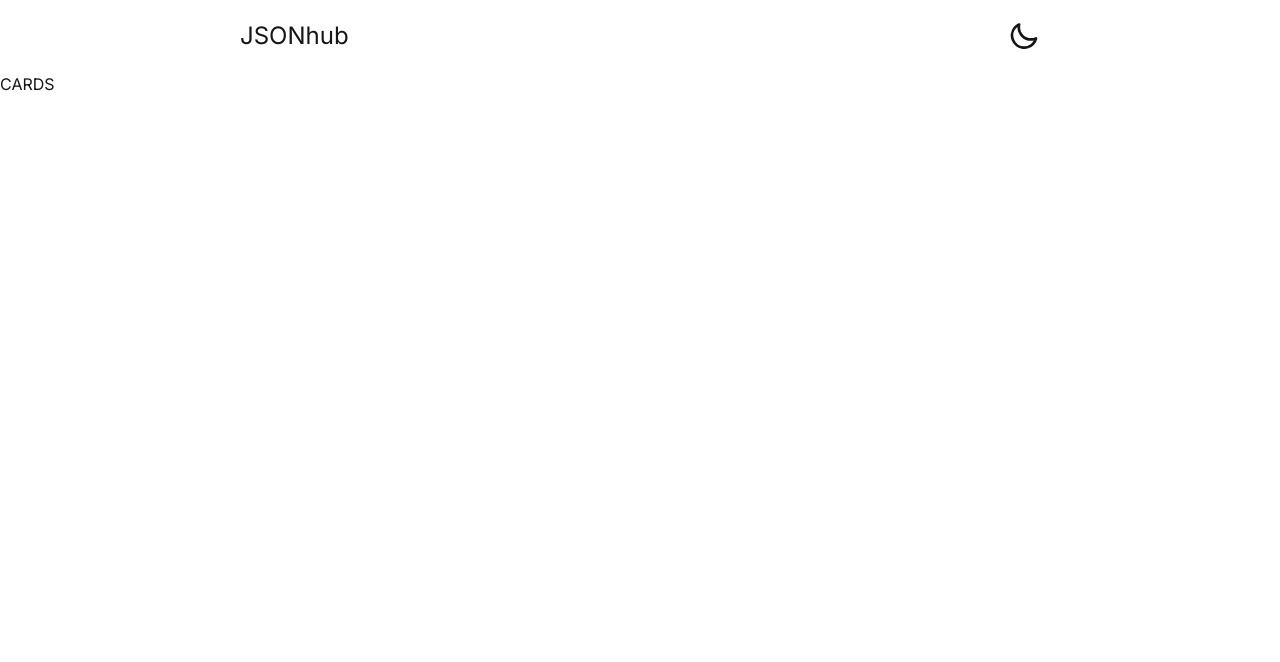
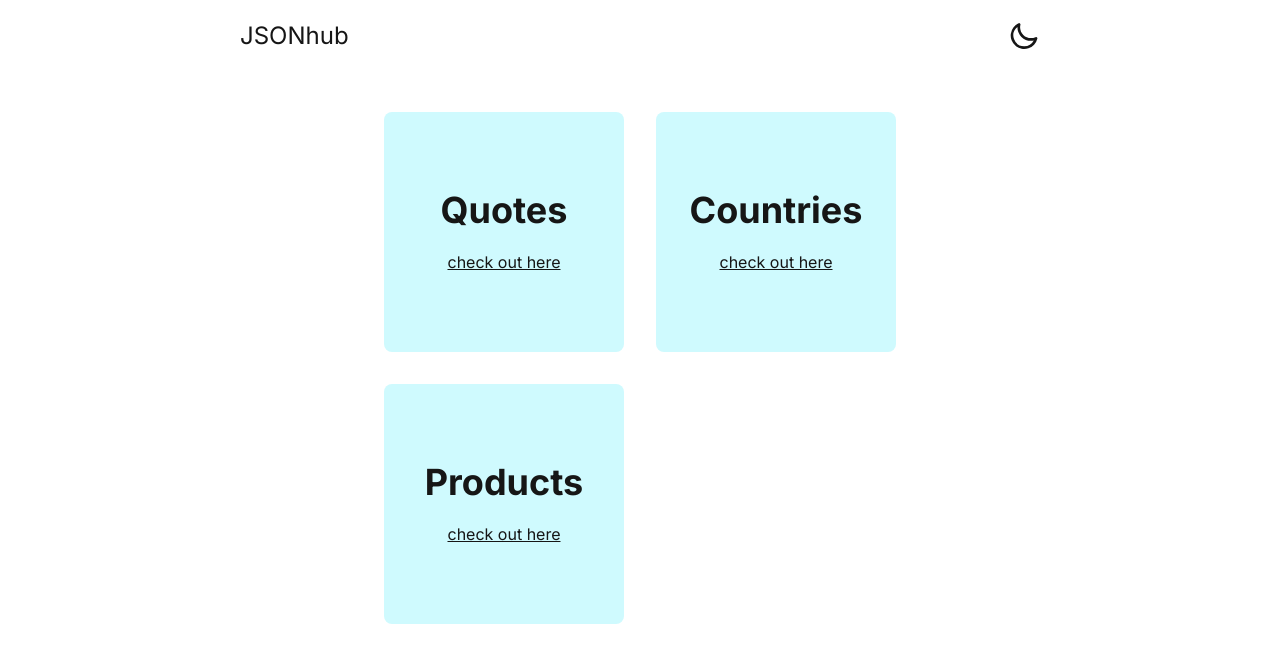
Before and after one commit to ShahbajAlam/JSON-API, a Next.js app: page /cards in a window 1280 px wide. Shown: the top 662 px of the page. Built offline with nearby package versions, Linux system fonts and the light colour scheme.

Commit message:
modified:   app/cards/page.tsx 	modified:   app/globals.css 	new file:   app/quotes/page.tsx 	new file:   components/Card.tsx 	modified:   components/Carousel.tsx 	new file:   public/quote.jpeg

```diff
--- a/app/cards/page.tsx
+++ b/app/cards/page.tsx
@@ -1,3 +1,33 @@
-const Cards = () => <h1>CARDS</h1>;
+import Card from "@/components/Card";
+
+const cards = [
+    {
+        name: "Quotes",
+        href: "/quotes",
+    },
+    {
+        name: "Countries",
+        href: "/countries",
+    },
+    {
+        name: "Products",
+        href: "/products",
+    },
+];
+
+const Cards = () => {
+    return (
+        <div className="w-[75%] mx-auto p-10 cards">
+            {cards.map((card, i) => (
+                <Card
+                    index={i}
+                    key={card.href}
+                    href={card.href}
+                    name={card.name}
+                />
+            ))}
+        </div>
+    );
+};
 
 export default Cards;
--- a/app/globals.css
+++ b/app/globals.css
@@ -11,3 +11,11 @@
 ::-webkit-scrollbar {
     display: none;
 }
+
+@layer components {
+    .cards {
+        display: grid;
+        grid-template-columns: repeat(2, 1fr);
+        gap: 2rem;
+    }
+}
--- /dev/null
+++ b/app/quotes/page.tsx
@@ -0,0 +1,26 @@
+"use client";
+
+const QuotePage = () => {
+    const copyURL = async () => {
+        try {
+            navigator.clipboard.writeText(
+                "https://jsonhub-shahbaj.vercel.app/api/quotes"
+            );
+            alert("URL is copied");
+        } catch (err) {
+            alert("Could not copy the URL");
+        }
+    };
+
+    return (
+        <div className="w-[75%] mx-auto p-10">
+            <h2>Endpoint</h2>
+            <div className="flex gap-10">
+                <p>https://jsonhub-shahbaj.vercel.app/api/quotes</p>
+                <button onClick={copyURL}>copy</button>
+            </div>
+        </div>
+    );
+};
+
+export default QuotePage;
--- /dev/null
+++ b/components/Card.tsx
@@ -0,0 +1,22 @@
+import Link from "next/link";
+
+type CardProps = {
+    name: string;
+    href: string;
+    index: number;
+};
+
+const Card = ({ name, href, index }: CardProps) => {
+    return (
+        <div
+            className={`${
+                index % 2 === 0 ? "justify-self-end" : "justify-self-start"
+            } w-[15rem] aspect-square p-4 rounded-lg flex flex-col items-center justify-center duration-300 bg-cyan-100 dark:bg-[#434343] hover:brightness-75`}
+        >
+            <h1 className="text-4xl text-center font-bold mb-5">{name}</h1>
+            <Link href={href} className="underline">check out here</Link>
+        </div>
+    );
+};
+
+export default Card;
--- a/components/Carousel.tsx
+++ b/components/Carousel.tsx
@@ -23,7 +23,7 @@
     }, []);
 
     return (
-        <div className="relative w-[25rem] h-[25rem] flex justify-center items-center bg-red-400 rounded-2xl overflow-hidden">
+        <div className="relative w-[20rem] h-[20rem] flex justify-center items-center bg-red-400 rounded-2xl overflow-hidden">
             <img
                 src={images[currentIndex]}
                 alt={`image-${currentIndex}`}
```
Also changed, not shown: public/quote.jpeg (added).
